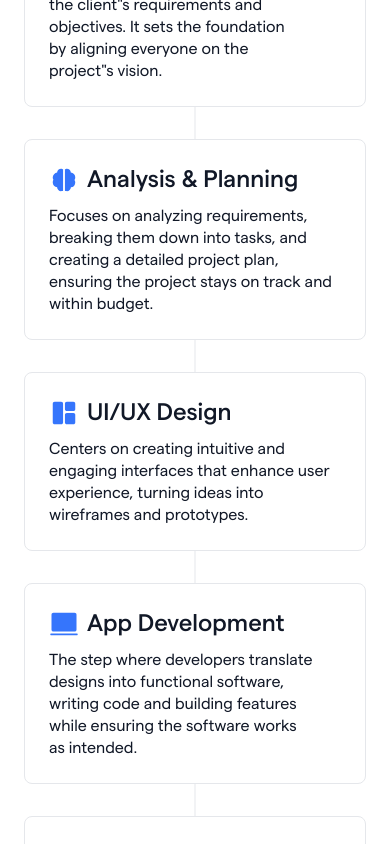
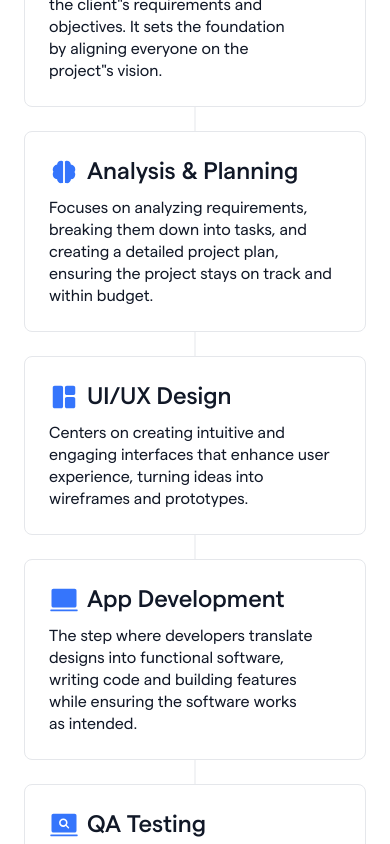
Before and after one commit to nongdan-dev/website, a React (Vite) app: page /development/web-development in a window 390 px wide. Shown: the part 3500-4344 px from the top of the page. Built offline with nearby package versions, Linux system fonts and the light colour scheme.

Commit message:
responsive process

```diff
--- a/src/components/widget/SectionProcess.tsx
+++ b/src/components/widget/SectionProcess.tsx
@@ -61,14 +61,14 @@ export function SectionProcess() {
         We build secure, scalable solutions tailored to your needs, ensuring a
         seamless launch and long-term success.
       </p>
-      <Section.Content className='grid gap-6 sm:gap-8 md:grid-cols-2'>
-        <div className='space-y-8'>
+      <Section.Content className='grid gap-6 sm:gap-8 lg:grid-cols-2'>
+        <div className='space-y-6 md:space-y-8'>
           {STEPS.map(({ Icon, title, description }, index, self) => (
             <div
               key={index}
               className={twMerge(
                 'relative flex flex-col gap-2 rounded-lg border p-6',
-                'after:absolute after:-bottom-[calc(theme(spacing.8)+1px)] after:left-1/2 after:h-8 after:w-px after:-translate-x-1/2 after:bg-gray-200 after:content-[""]',
+                'after:absolute after:-bottom-[calc(theme(spacing.6)+1px)] after:left-1/2 after:h-6 after:w-px after:-translate-x-1/2 after:bg-gray-200 after:content-[""] md:after:-bottom-[calc(theme(spacing.8)+1px)] md:after:h-8',
                 index + 1 === self.length
                   ? 'border-primary-500 after:content-none'
                   : 'border-gray-200',
@@ -79,14 +79,14 @@ export function SectionProcess() {
                 <Icon className='text-3xl text-primary-500' />
                 <p className='text-2xl font-medium'>{title}</p>
               </div>
-              <p className='md:text-lg'>{description}</p>
+              <p className='lg:text-lg'>{description}</p>
             </div>
           ))}
         </div>
         <img
           src={Development}
           alt=''
-          className='hidden h-full w-full rounded-lg object-cover shadow-lg md:block'
+          className='hidden h-full w-full rounded-lg object-cover shadow-lg lg:block'
         />
       </Section.Content>
     </Section>
```
